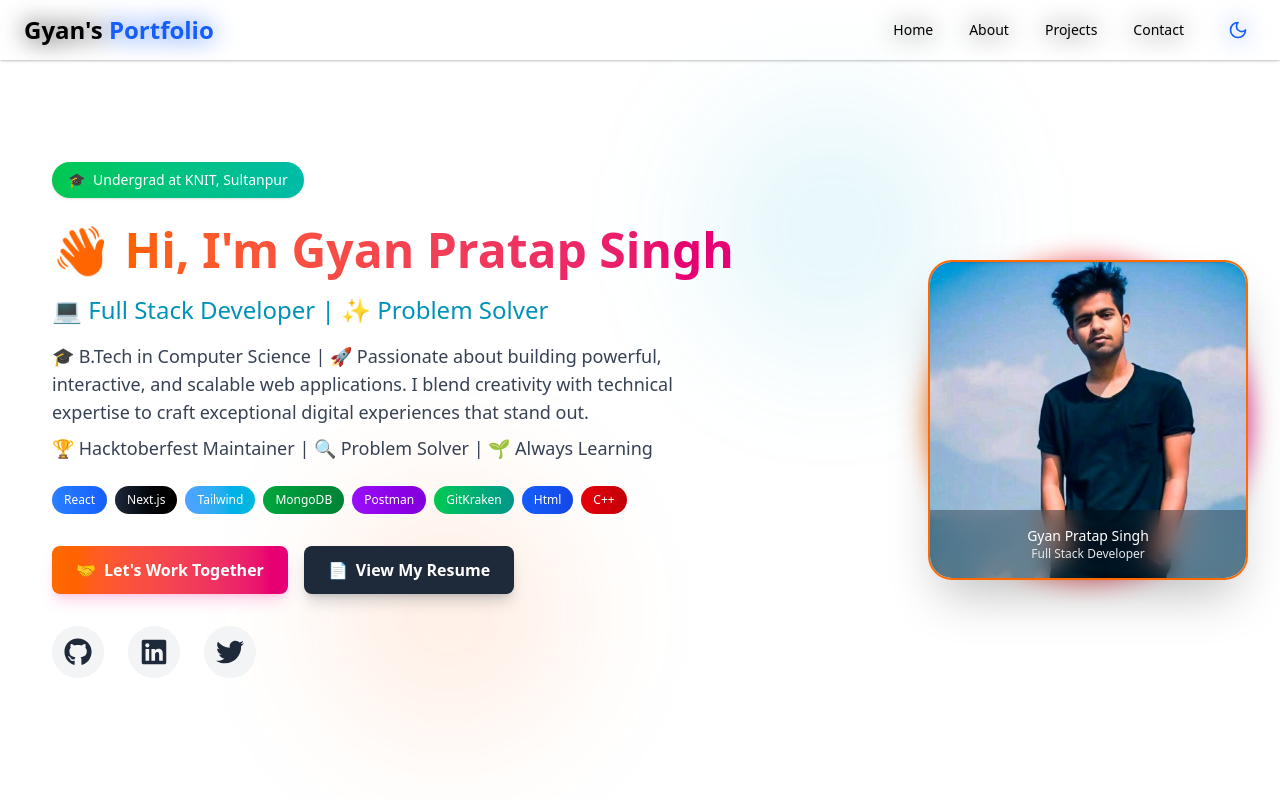
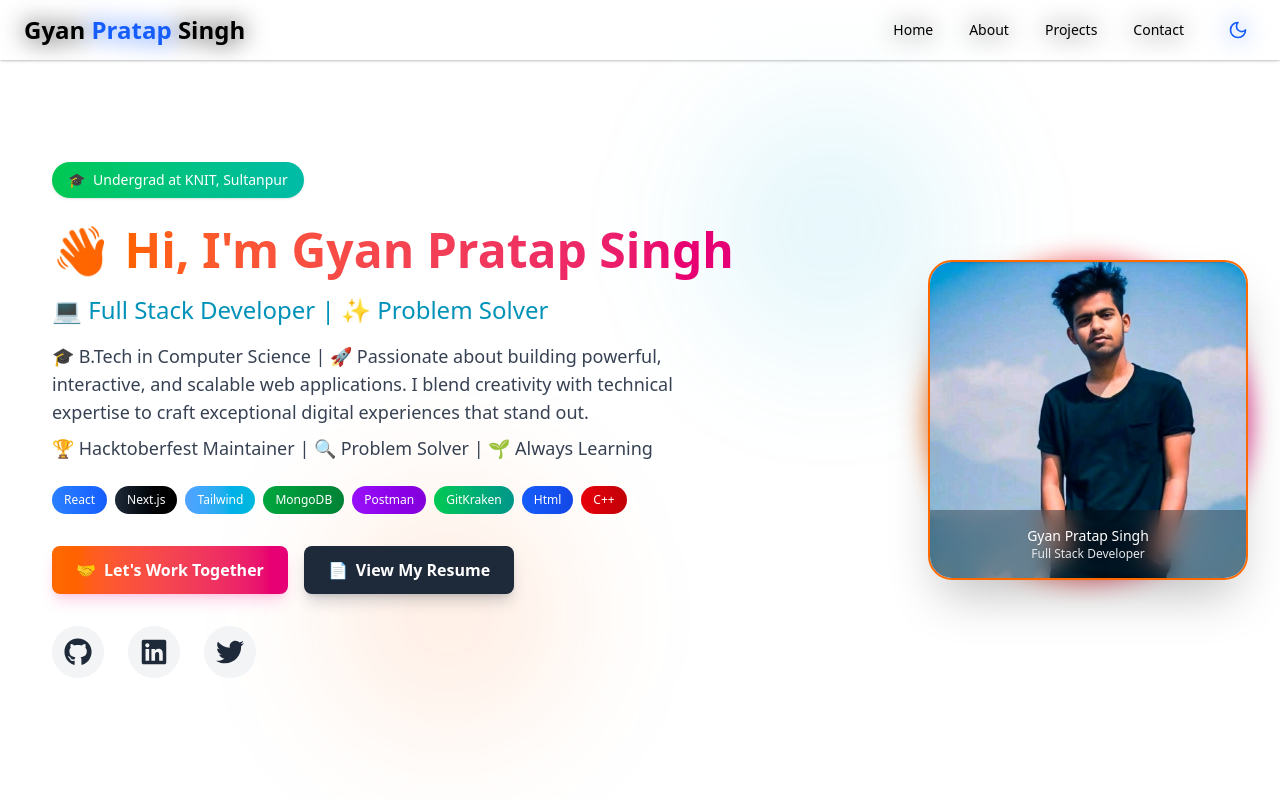
Before and after one commit to Gyanthakur/Gyan-Pratap-Singh, a Next.js app: page / in a window 1280 px wide. Shown: the top 800 px of the page. Built offline with nearby package versions, Linux system fonts and the light colour scheme.

Commit message:
modified: navbar

```diff
--- a/src/app/components/Navbar.jsx
+++ b/src/app/components/Navbar.jsx
@@ -50,8 +50,9 @@
 				onClick={() => setActiveLink("/")}
 			>
 				<h1 className="text-2xl font-bold light:text-gray-800 dark:text-white transition-colors duration-300">
-					Gyan's{" "}
-					<span className="text-blue-600 dark:text-blue-400">Portfolio</span>
+					Gyan{" "}
+					<span className="text-blue-600 dark:text-blue-400">Pratap</span>
+					{" "}Singh
 				</h1>
 				<div className="absolute bottom-0 left-0 w-0 h-0.5 light:bg-blue-600 dark:bg-blue-400 group-hover:w-full transition-all duration-300"></div>
 			</Link>
```
